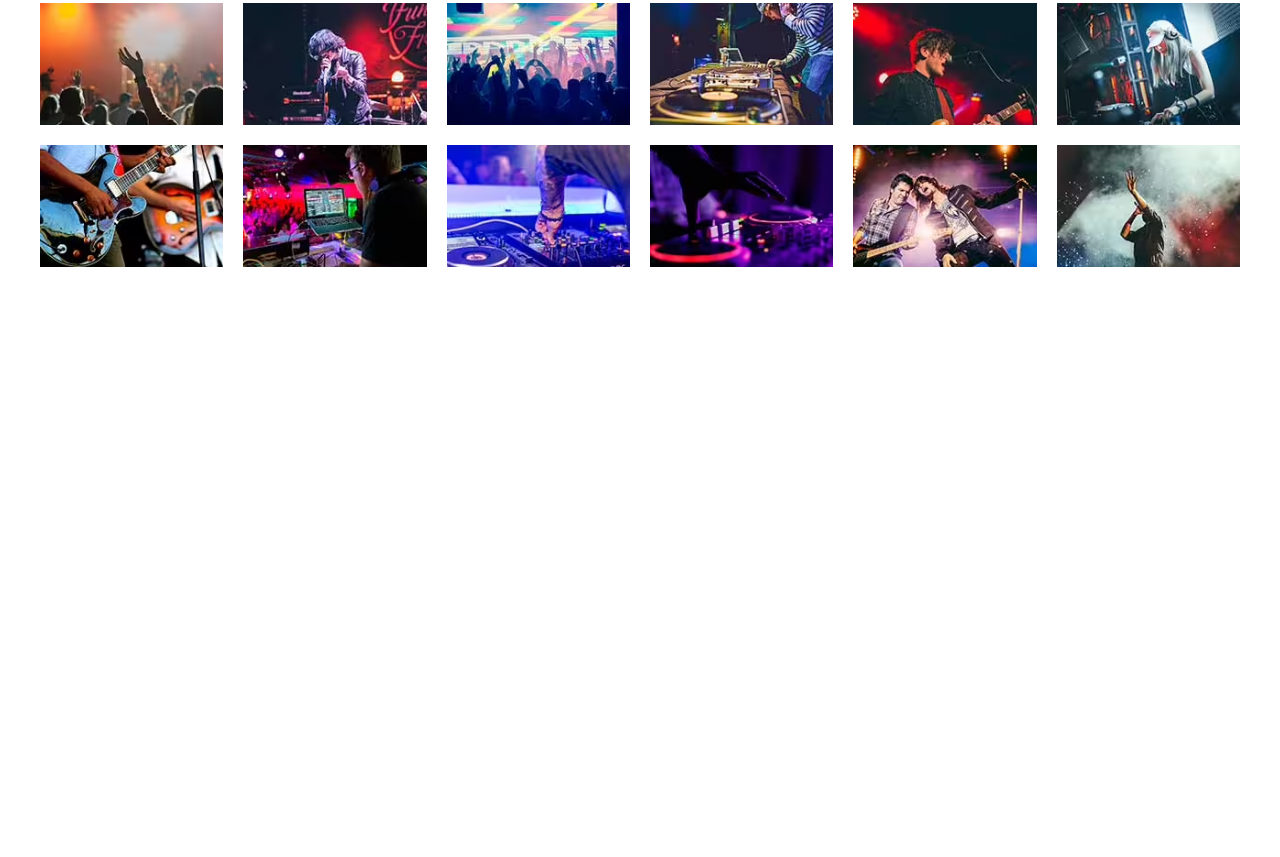
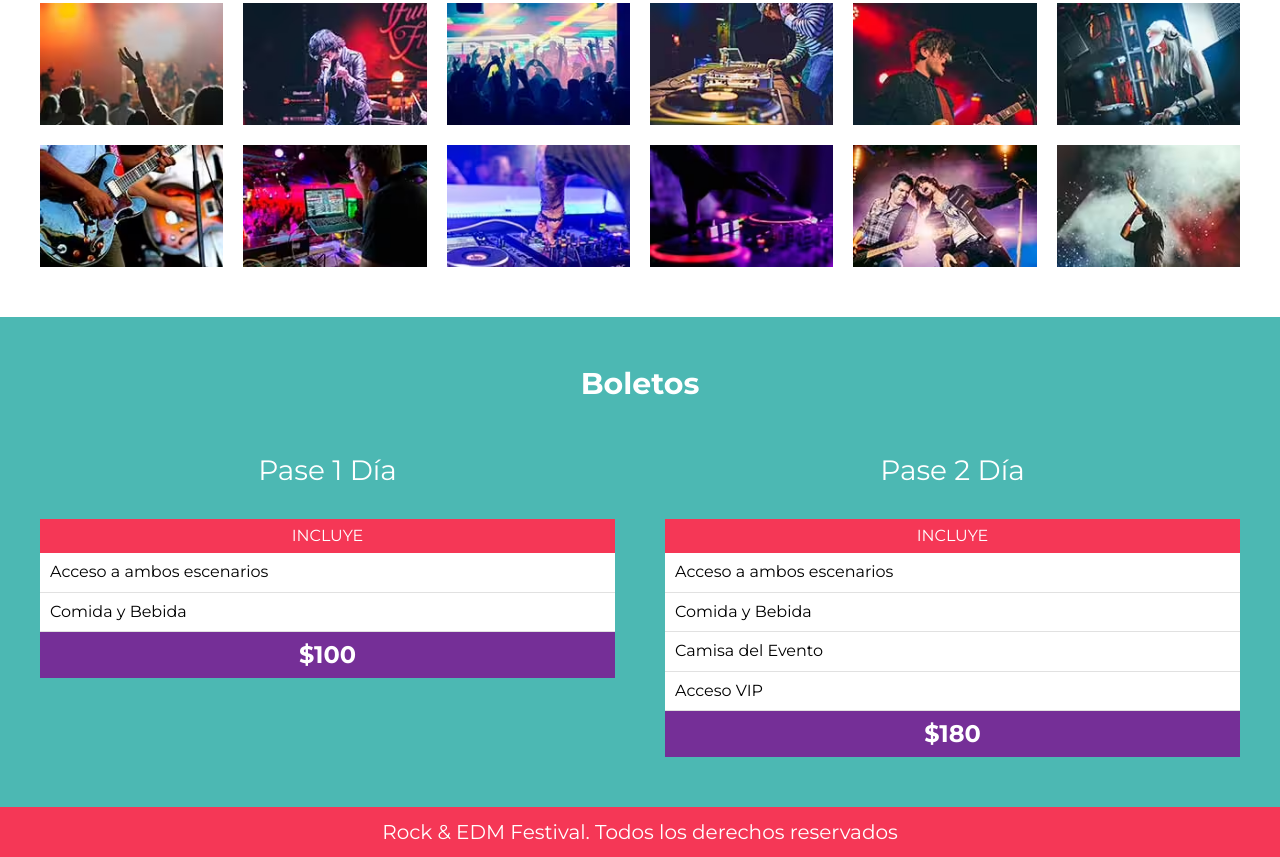
Before and after one commit to fBerto/FESTIVAL-MUSICA, a website: page index.html in a window 1280 px wide. Shown: the part 2976-3833 px from the top of the page. Before the commit the page ends 3293 px from the top, so only its background shows below. Drawn offline with Linux system fonts and the light colour scheme.

Commit message:
Boletos y footer fin

```diff
--- a/index.html
+++ b/index.html
@@ -142,6 +142,53 @@
       <ul class="galeria-imagenes"></ul> <!-- Vacio, inyectamos con js -->
     </section>
 
+    <section class="boletos bg-verde">
+      <h3>Boletos</h3>
+      <div class="contenedor contenedor-boletos">
+        <div class="pase basico">
+          <p class="nombre-pase">Pase 1 Día</p>
+          <header class="pase--header">
+            <p>Incluye</p>
+          </header>
+
+          <div class="pase--body">
+            <ul>
+              <li>Acceso a ambos escenarios</li>
+              <li>Comida y Bebida</li>
+            </ul>
+          </div>
+
+          <footer class="pase--footer">
+            <p>$100</p>
+          </footer>
+
+
+        </div>
+        <div class="pase premium">
+          <p class="nombre-pase">Pase 2 Día</p>
+          <header class="pase--header">
+            <p>Incluye</p>
+          </header>
+
+          <div class="pase--body">
+            <ul>
+              <li>Acceso a ambos escenarios</li>
+              <li>Comida y Bebida</li>
+              <li>Camisa del Evento</li>
+              <li>Acceso VIP</li>
+            </ul>
+          </div>
+
+          <footer class="pase--footer">
+            <p>$180</p>
+          </footer>
+        </div>
+      </div>
+
+    </section>
+  <footer class="site-footer">
+    <p>Rock & EDM Festival. Todos los derechos reservados</p>
+  </footer>
     <script src="build/js/app.js"></script>
   </body>
 </html>
--- /dev/null
+++ b/src/scss/layout/_boletos.scss
@@ -0,0 +1,58 @@
+@use "base/variables" as v;
+@use "base/mixins" as m;
+
+.boletos {
+  padding: 5rem 0;
+  h3 {
+    text-align: center;
+    color: v.$blanco;
+    margin-bottom: 2rem
+  }
+  .contenedor-boletos {
+    @include m.tablet {
+      @include m.grid(2, 5rem);
+    }
+  }
+}
+
+.pase{
+    .nombre-pase{
+        color: v.$blanco;
+        text-align: center;
+        font-size: 2.8rem;
+    }
+    &--header, //es lo miso que .pase--header
+    &--footer{
+        padding: .5rem;
+        p{
+            text-align: center;
+            color: v.$blanco;
+            margin: 0;
+        }
+    }
+    &--header{
+        background-color: v.$rosa;
+        p{
+            text-transform: uppercase;
+            font-size: 1.6rem;
+        }
+    }
+    &--body{
+        background-color: v.$blanco;
+        ul{
+            @include m.reset-list();
+            li, :nth-child(odd){
+                background-color: v.$blanco;
+                padding: 1rem;
+                border-bottom: 1px solid #e1e1e1;
+            }
+        }
+    }
+    &--footer{
+        background-color: v.$morado;
+        p{
+            font-size: 2.4rem;
+            font-weight: 700;
+        }
+    }
+}
--- /dev/null
+++ b/src/scss/layout/_footer.scss
@@ -0,0 +1,11 @@
+@use 'base/variables' as v;
+
+.site-footer{
+    background-color: v.$rosa;
+    padding: 1rem;
+    p{
+        margin: 0;
+        text-align: center;
+        color: v.$blanco;
+    }
+}
--- a/src/scss/layout/_index.scss
+++ b/src/scss/layout/_index.scss
@@ -3,3 +3,5 @@
 @forward "video";
 @forward "lineup";
 @forward "galeria";
+@forward "boletos";
+@forward "footer";
```
Also changed, not shown: build/css/app.css.
